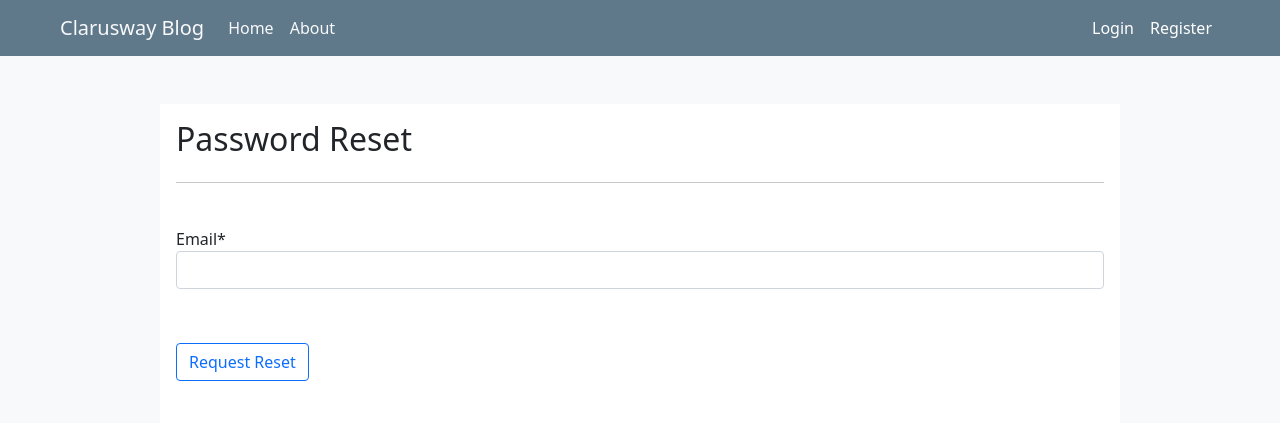
After one commit to Ata-92/Django-Blog-App, a Django app: page /password_reset/ in a window 1280 px wide. The commit adds this page. Shown: the top 423 px of the page. Run offline with Django 3.2, Linux system fonts and the light colour scheme; some libraries are stand-ins or nearby versions.

Commit message:
Add password reset urls and templates

```diff
--- a/src/auth_app/templates/auth_app/include/navbar.html
+++ b/src/auth_app/templates/auth_app/include/navbar.html
@@ -26,7 +26,7 @@
           </li>
         {% else %}
           <li class="nav-item">
-            <a class="nav-link active text-white" aria-current="page" href={% url '' %}>Login</a>
+            <a class="nav-link active text-white" aria-current="page" href={% url 'login' %}>Login</a>
           </li>
           <li class="nav-item">
             <a class="nav-link text-white" href='register/'>Register</a>
--- a/src/auth_app/templates/auth_app/login.html
+++ b/src/auth_app/templates/auth_app/login.html
@@ -13,7 +13,7 @@
       {{form | crispy}}
       <div>
         <button type="submit" class="btn btn-outline-primary">Login</button>
-        <a href="" class="btn text-primary">Forgot Password?</a>
+        <a href={% url 'password_reset' %} class="btn text-primary">Forgot Password?</a>
       </div>
     </form>
     <hr>
--- /dev/null
+++ b/src/auth_app/templates/auth_app/password_reset.html
@@ -0,0 +1,18 @@
+{% extends "auth_app/base.html" %}
+
+{% block title %}
+  Password Reset
+{% endblock title %}
+
+{% block content %}
+  {% load crispy_forms_tags %}
+  <div class="w-75 mx-auto my-5 p-3 container-fluid bg-white d-flex flex-column justify-content-around" style="height: 40vh;">
+    <h2 class="fw-normal">Password Reset</h2>
+    <hr>
+    <form action="" method="post" class="d-flex flex-column justify-content-around h-75">
+      {% csrf_token %}
+      {{form | crispy}}
+      <button type="submit" class="btn btn-outline-primary align-self-start">Request Reset</button>
+    </form>
+  </div>
+{% endblock content %}
--- a/src/auth_app/urls.py
+++ b/src/auth_app/urls.py
@@ -1,9 +1,10 @@
 from django.urls import path
-from django.views.generic.base import TemplateView
 from auth_app.views import home_view
 from django.contrib.auth import views as auth_views
 
 urlpatterns = [
     path("", home_view, name="home"),
-    path("login/", auth_views.LoginView.as_view(template_name="auth_app/login.html"), name="login")
+    path("login/", auth_views.LoginView.as_view(template_name="auth_app/login.html"), name="login"),
+    path("password_reset/", auth_views.PasswordResetView.as_view(template_name="auth_app/password_reset.html"), name="password_reset"),
+    path("password_reset_done/", auth_views.PasswordResetDoneView.as_view(template_name="auth_app/password_reset_done.html"), name="password_reset_done"),
 ]
--- a/src/post_app/models.py
+++ b/src/post_app/models.py
@@ -1,4 +1,5 @@
 from django.db import models
+from django.contrib.auth.models import User
 
 # Create your models here.
 
```
Also changed, not shown: src/auth_app/templates/auth_app/password_reset_done.html (added, +18 -0 lines).
